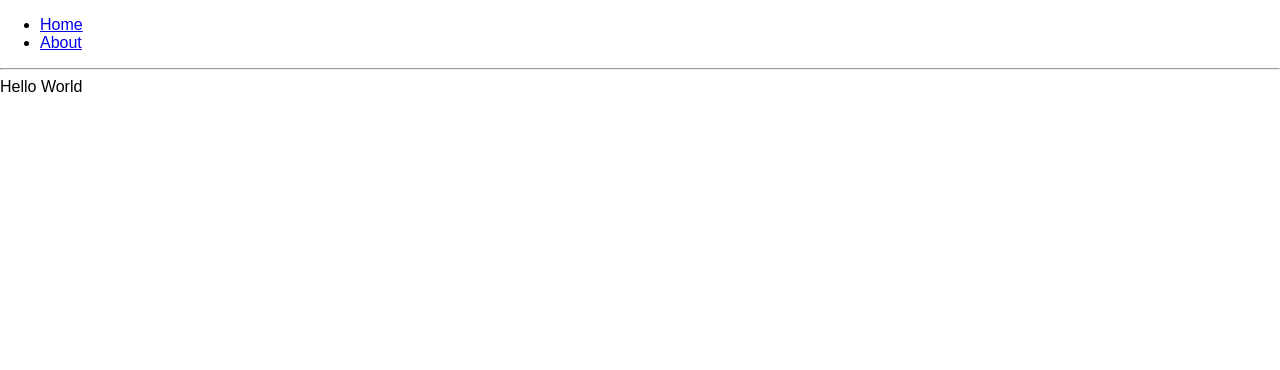
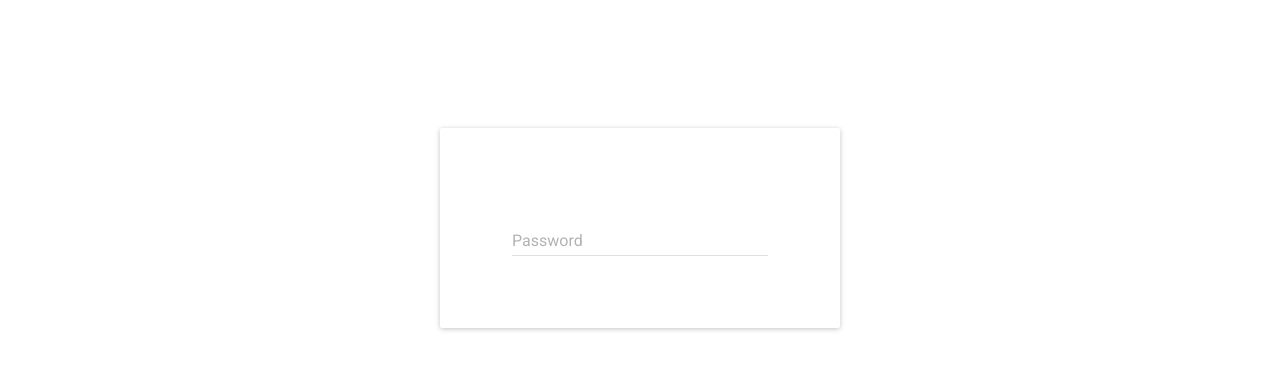
Before and after one commit to samhains/barnes-staff-interface, a React (Create React App) app: page / in a window 1280 px wide. Shown: the top 370 px of the page. Built offline with nearby package versions, Linux system fonts and the light colour scheme; what react-tap-event-plugin would draw is missing.

Commit message:
add styling for home page

```diff
--- a/src/App.js
+++ b/src/App.js
@@ -18,12 +18,6 @@ const About = () => (
 const App = () => (
   <Router>
     <div>
-      <ul>
-        <li><Link to="/">Home</Link></li>
-        <li><Link to="/about">About</Link></li>
-      </ul>
-
-      <hr />
 
       <Route exact path="/" component={Home} />
       <Route path="/about" component={About} />
--- a/src/Home.js
+++ b/src/Home.js
@@ -1,10 +1,32 @@
 import React from 'react';
+import Paper from 'material-ui/Paper';
 import TextField from 'material-ui/TextField';
 
-const App = () => (
-  <div>
-    Hello World
+const style = {
+  height: 200,
+  width: 400,
+  display: 'flex',
+  justifyContent: 'center',
+  alignItems: 'center',
+};
+
+const containerStyle= {
+  display: 'flex',
+  marginTop: '10%',
+  justifyContent: 'center'
+}
+
+const Home = () => (
+  <div style={containerStyle}>
+
+    <Paper
+        style={style}>
+      <TextField
+        floatingLabelText="Password"
+        type="password"
+      />
+    </Paper>
   </div>
 );
 
-export default App;
+export default Home;
```
